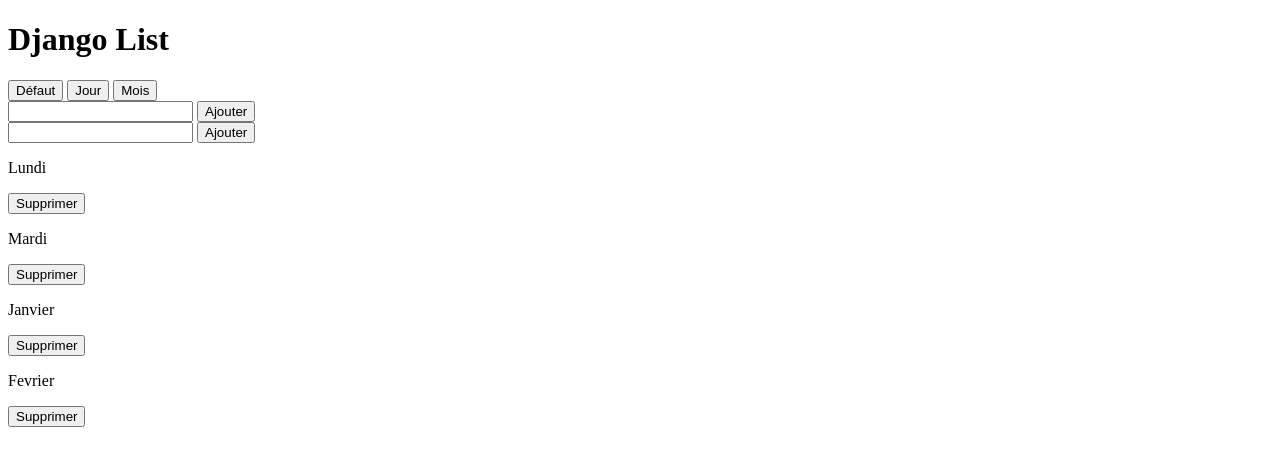
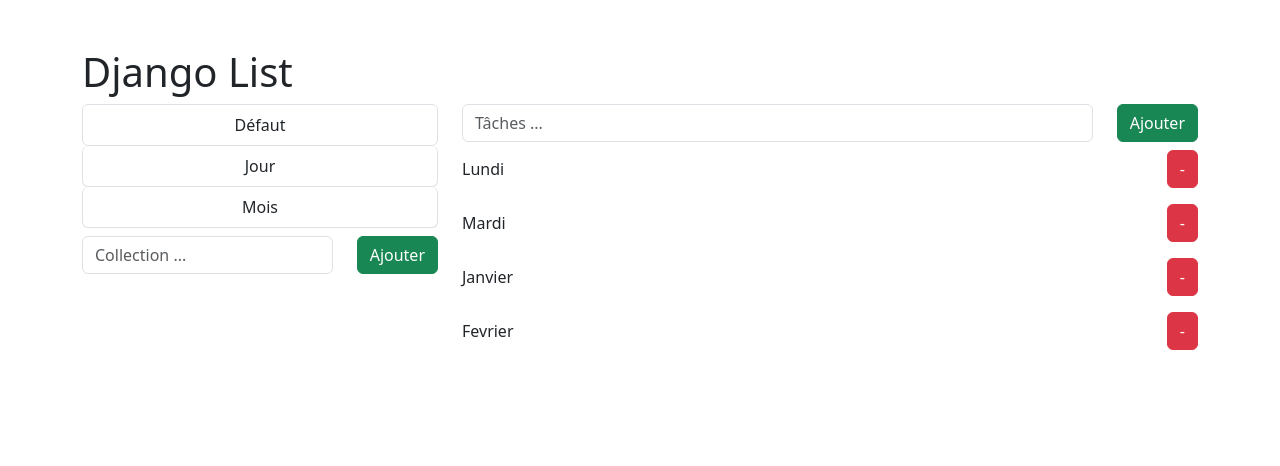
Before and after one commit to Tamby998/djangoList, a Django app: template tasks/templates/tasks/index.html in a window 1280 px wide. Shown: the top 466 px of the page. Run offline with Django 4.2, Linux system fonts and the light colour scheme; the template is opened without the code that fills it: values that come from a table or form of the project are taken from there, others are empty; data comes from the database, SQL or seed files in the repository; both versions use the stored data as it was after the commit; some libraries are stand-ins or nearby versions.

Commit message:
Amelioration du design

```diff
--- a/djangoList/settings.py
+++ b/djangoList/settings.py
@@ -36,6 +36,7 @@ INSTALLED_APPS = [
     'django.contrib.contenttypes',
     'django.contrib.sessions',
     'django.contrib.messages',
+    'livereload',
     'django.contrib.staticfiles',
     'tasks',
 ]
@@ -48,6 +49,7 @@ MIDDLEWARE = [
     'django.contrib.auth.middleware.AuthenticationMiddleware',
     'django.contrib.messages.middleware.MessageMiddleware',
     'django.middleware.clickjacking.XFrameOptionsMiddleware',
+    'livereload.middleware.LiveReloadScript',
 ]
 
 ROOT_URLCONF = 'djangoList.urls'
--- a/tasks/templates/tasks/collection.html
+++ b/tasks/templates/tasks/collection.html
@@ -1,6 +1,8 @@
             <button
+                    class="btn list-group-item {% if request.GET.collection == collection.slug %}active{% endif %}"
+                    data-bs-toggle="list"
                     hx-get="{% url 'get-tasks' collection.pk %}"
                     hx-push-url="?collection={{ collection.slug }}"
-                    hx-target="#tasks">
+                    hx-target="#tasks-container">
                 {{ collection.name }}
             </button>
--- a/tasks/templates/tasks/index.html
+++ b/tasks/templates/tasks/index.html
@@ -4,30 +4,49 @@
     <meta charset="UTF-8">
     <title>DjangoList</title>
     <script src="https://unpkg.com/htmx.org@1.9.10"></script>
+    <link href="https://cdn.jsdelivr.net/npm/bootstrap@5.3.3/dist/css/bootstrap.min.css" rel="stylesheet" integrity="sha384-QWTKZyjpPEjISv5WaRU9OFeRpok6YctnYmDr5pNlyT2bRjXh0JMhjY6hW+ALEwIH" crossorigin="anonymous">
 </head>
 <body>
+<div class="container mt-5">
     <h1>Django List</h1>
-    <div id="collections">
+
+    <div class="row">
+        <div class="col-4">
+            <nav id="collections" class="list-group" role="tablist">
                 {% for collection in collections %}
                     {% include 'tasks/collection.html' with collection=collection %}
                 {% endfor %}
-    </div>
+            </nav>
 
-    <form method="POST">
+            <form method="POST" class="d-flex gap-4 mt-2">
                  {% csrf_token %}
-        <input type="text" name="collection-name">
-        <button hx-post="{% url 'add-collection' %}"
+                <input
+                        class="form-control"
+                        type="text"
+                        name="collection-name"
+                        placeholder="Collection ...">
+                <button
+                        class="btn btn-success"
+                        hx-post="{% url 'add-collection' %}"
                         hx-target="#collections"
                         hx-swap="beforeend"
                         type="submit">
                     Ajouter
                 </button>
             </form>
+        </div>
 
-    <form method="POST">
+        <section class="col-8">
+        <form method="POST" class="d-flex gap-4">
             {% csrf_token %}
-        <input type="text" name="task-description">
-        <button hx-post="{% url 'add-task' %}"
+            <input
+                    class="form-control"
+                    type="text"
+                    name="task-description"
+                    placeholder="Tâches ...">
+            <button
+                    class="btn btn-success"
+                    hx-post="{% url 'add-task' %}"
                     hx-target="#tasks"
                     hx-vals="js:{collection:getCollectionFromURL()}"
                     hx-swap="beforeend"
@@ -36,8 +55,11 @@
             </button>
         </form>
 
-    <div>
+        <section  id="tasks-container">
             {% include 'tasks/tasks.html' with tasks=tasks collection=collection %}
+        </section>
+    </section>
+    </div>
 </div>
 <script>
     document.body.addEventListener("htmx:responseError", function(event) {
@@ -50,5 +72,6 @@
         return searchParams.get("collection");
     }
 </script>
+<script src="https://cdn.jsdelivr.net/npm/bootstrap@5.3.3/dist/js/bootstrap.bundle.min.js" integrity="sha384-YvpcrYf0tY3lHB60NNkmXc5s9fDVZLESaAA55NDzOxhy9GkcIdslK1eN7N6jIeHz" crossorigin="anonymous"></script>
 </body>
 </html>
--- a/tasks/templates/tasks/task.html
+++ b/tasks/templates/tasks/task.html
@@ -1,11 +1,14 @@
-<form>
+<form class="d-flex justify-content-between mt-2 align-items-center">
     {% csrf_token %}
-    <p>{{ task.description }}</p>
-    <button hx-post="{% url 'delete-task' task.pk %}"
+    <p class="m-0">{{ task.description }}</p>
+    <button
+            class="btn btn-danger"
+            hx-post="{% url 'delete-task' task.pk %}"
             hx-target="closest form"
             hx-swap="outerHTML"
+            hx-confirm="Voulez-vous vraiment supprimer cette tâches ?"
             type="submit"
     >
-    Supprimer
+    -
     </button>
 </form>
--- a/tasks/templates/tasks/tasks.html
+++ b/tasks/templates/tasks/tasks.html
@@ -1,4 +1,4 @@
-<div id="tasks">
+<div id="tasks" class="d-flex flex-column gap-2">
     {% for task in tasks %}
         {% include 'tasks/task.html' with task=task %}
     {% endfor %}
```
Also changed, not shown: assets/resultat1.png (added), assets/resultat2.png (added), db.sqlite3, readme.md. Lines whose indentation alone changed are shown as unchanged.
